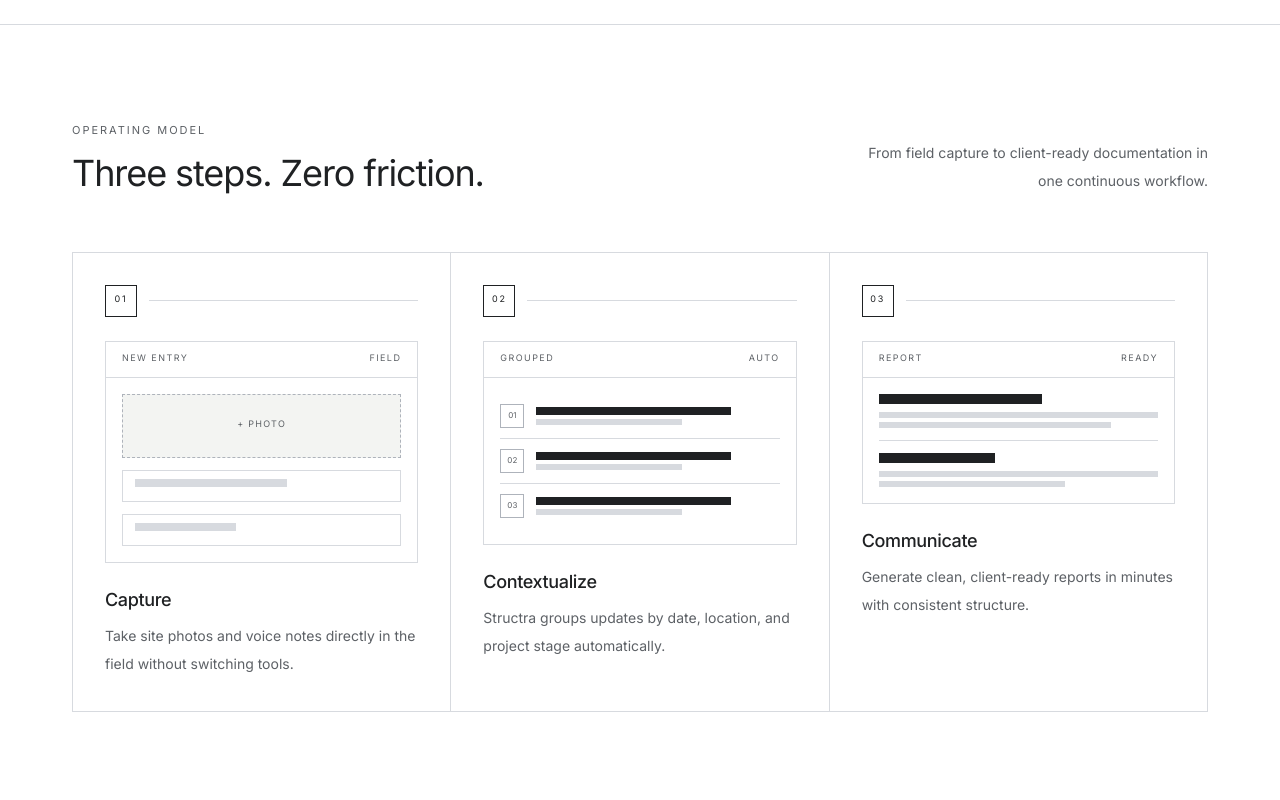
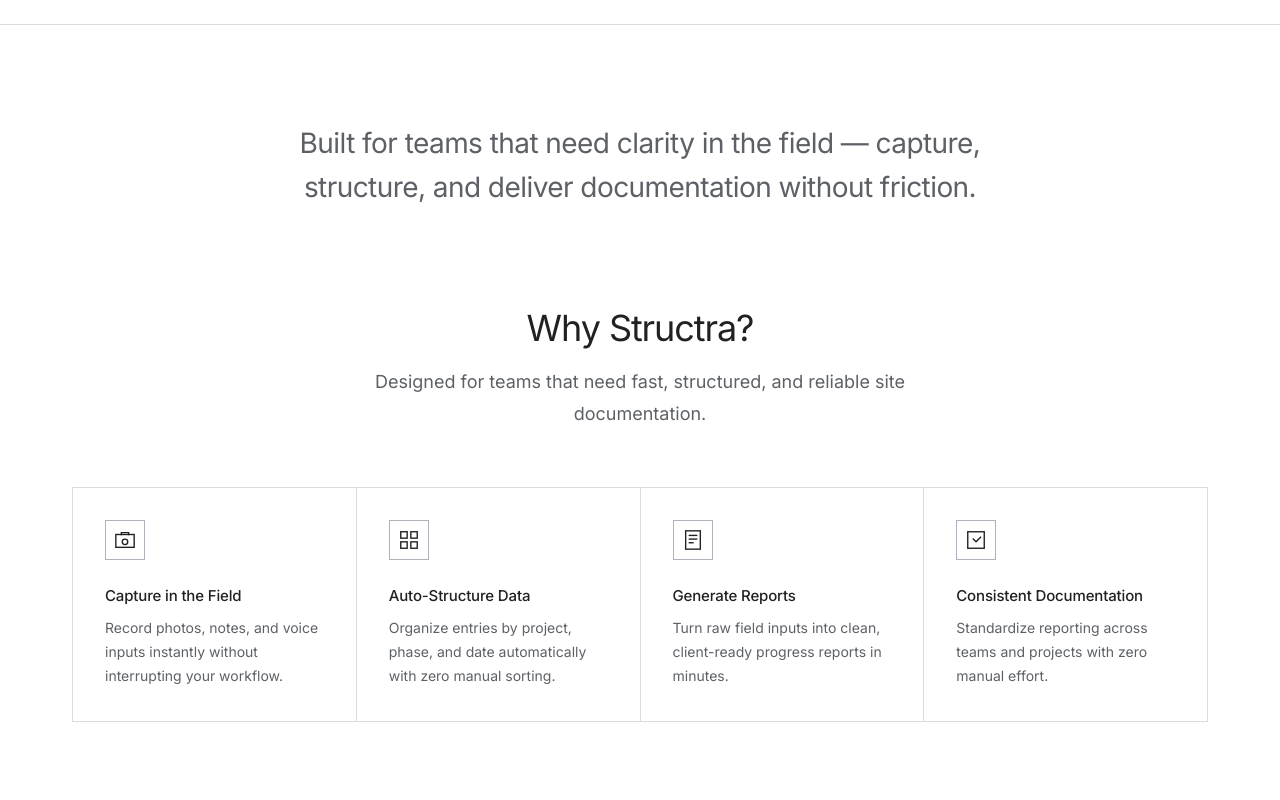
Before and after one commit to fudailzafar/structra, a React (Vite) app: page / in a window 1280 px wide. Shown: the part 740-1540 px from the top of the page. Built offline with nearby package versions, Linux system fonts and the light colour scheme.

Commit message:
feat: implement ValueSection component and integrate it into HomePage while refining ProcessSection layout and UI blocks.

```diff
--- a/src/pages/HomePage.tsx
+++ b/src/pages/HomePage.tsx
@@ -7,6 +7,7 @@
 import { ProcessSection } from "../sections/ProcessSection";
 import { SocialProofSection } from "../sections/SocialProofSection";
 import { TransformationSection } from "../sections/TransformationSection";
+import { ValueSection } from "../sections/ValueSection";
 
 export function HeroSlot() {
   return <HeroSection />;
@@ -18,6 +19,7 @@
 
   return (
     <div ref={pageRef}>
+      <div className="reveal"><ValueSection /></div>
       <div className="reveal"><ProcessSection /></div>
       <div className="reveal"><TransformationSection /></div>
       <div className="reveal"><SocialProofSection /></div>
--- a/src/sections/ProcessSection.tsx
+++ b/src/sections/ProcessSection.tsx
@@ -1,21 +1,18 @@
 import { Container } from "../components/Container";
 
-/* ─── Mock UI blocks for each step ─── */
+/* ─── Mock UI blocks ─── */
 
 function CaptureUI() {
   return (
     <div className="border border-[var(--fw-border)]">
-      {/* Title bar */}
       <div className="flex items-center justify-between border-b border-[var(--fw-border)] px-4 py-2.5">
         <span className="font-[var(--font-mono)] text-[9px] uppercase tracking-[0.16em] text-[var(--fw-muted)]">New Entry</span>
         <span className="font-[var(--font-mono)] text-[9px] uppercase tracking-[0.16em] text-[var(--fw-muted)]">Field</span>
       </div>
       <div className="space-y-3 p-4">
-        {/* Photo placeholder */}
         <div className="flex h-16 items-center justify-center border border-dashed border-[var(--fw-border-strong)] bg-[var(--fw-concrete)]">
           <span className="font-[var(--font-mono)] text-[9px] uppercase tracking-[0.14em] text-[var(--fw-muted)]">+ Photo</span>
         </div>
-        {/* Input lines */}
         <div className="h-8 border border-[var(--fw-border)] px-3 py-2">
           <div className="h-2 w-3/5 bg-[var(--fw-border)]" />
         </div>
@@ -59,14 +56,12 @@
         <span className="font-[var(--font-mono)] text-[9px] uppercase tracking-[0.16em] text-[var(--fw-muted)]">Ready</span>
       </div>
       <div className="space-y-3 p-4">
-        {/* Report header */}
         <div>
           <div className="h-2.5 w-7/12 bg-[var(--fw-text)]" />
           <div className="mt-2 h-1.5 w-full bg-[var(--fw-border)]" />
           <div className="mt-1 h-1.5 w-10/12 bg-[var(--fw-border)]" />
         </div>
         <div className="h-px w-full bg-[var(--fw-border)]" />
-        {/* Report body */}
         <div>
           <div className="h-2.5 w-5/12 bg-[var(--fw-text)]" />
           <div className="mt-2 h-1.5 w-full bg-[var(--fw-border)]" />
@@ -106,7 +101,7 @@
   return (
     <section id="process" aria-labelledby="process-heading" className="border-b border-[var(--fw-border)] bg-[var(--fw-bg)] py-24">
       <Container>
-        {/* Split header: title left, description right */}
+        {/* Split header */}
         <div className="flex flex-col gap-4 md:flex-row md:items-end md:justify-between">
           <div>
             <p className="font-[var(--font-mono)] text-[11px] uppercase tracking-[0.18em] text-[var(--fw-muted)]">Operating Model</p>
@@ -122,11 +117,11 @@
           </p>
         </div>
 
-        {/* 3-column grid with 1px vertical dividers */}
+        {/* 3-column grid with 1px dividers */}
         <div className="mt-14 grid grid-cols-1 gap-px border border-[var(--fw-border)] bg-[var(--fw-border)] md:grid-cols-3">
           {STEPS.map((step) => (
-            <article key={step.step} className="flex flex-col bg-[var(--fw-bg)] p-6 md:p-8">
-              {/* Step indicator */}
+            <article key={step.step} className="flex h-full flex-col bg-[var(--fw-bg)] p-6 md:p-8">
+              {/* Top — Step indicator */}
               <div className="mb-6 flex items-center gap-3">
                 <span className="grid h-8 w-8 place-items-center border border-[var(--fw-text)] font-[var(--font-mono)] text-[9px] tracking-[0.2em] text-[var(--fw-text)]">
                   {step.step}
@@ -134,14 +129,16 @@
                 <span className="h-px flex-1 bg-[var(--fw-border)]" aria-hidden="true" />
               </div>
 
-              {/* Mock UI */}
-              <div className="mb-6" aria-hidden="true">
+              {/* Middle — Mock UI (fixed height for alignment) */}
+              <div className="h-[200px]" aria-hidden="true">
                 <step.UI />
               </div>
 
-              {/* Text */}
-              <h3 className="text-lg font-medium tracking-[-0.02em] text-[var(--fw-text)]">{step.title}</h3>
-              <p className="mt-2 text-sm leading-7 text-[var(--fw-muted)]">{step.description}</p>
+              {/* Bottom — Text block (mt-auto anchors to bottom) */}
+              <div className="mt-auto pt-6">
+                <h3 className="text-lg font-medium tracking-[-0.02em] text-[var(--fw-text)]">{step.title}</h3>
+                <p className="mt-2 text-sm leading-7 text-[var(--fw-muted)]">{step.description}</p>
+              </div>
             </article>
           ))}
         </div>
--- /dev/null
+++ b/src/sections/ValueSection.tsx
@@ -0,0 +1,97 @@
+import { Container } from "../components/Container";
+
+const FEATURES = [
+  {
+    id: "capture",
+    title: "Capture in the Field",
+    description: "Record photos, notes, and voice inputs instantly without interrupting your workflow.",
+    icon: (
+      <svg width="22" height="22" viewBox="0 0 24 24" fill="none" stroke="currentColor" strokeWidth="1.5" strokeLinecap="square">
+        <rect x="2" y="6" width="20" height="14" />
+        <path d="M8 6V4h8v2" />
+        <circle cx="12" cy="14" r="3" />
+      </svg>
+    ),
+  },
+  {
+    id: "structure",
+    title: "Auto-Structure Data",
+    description: "Organize entries by project, phase, and date automatically with zero manual sorting.",
+    icon: (
+      <svg width="22" height="22" viewBox="0 0 24 24" fill="none" stroke="currentColor" strokeWidth="1.5" strokeLinecap="square">
+        <rect x="3" y="3" width="7" height="7" />
+        <rect x="14" y="3" width="7" height="7" />
+        <rect x="3" y="14" width="7" height="7" />
+        <rect x="14" y="14" width="7" height="7" />
+      </svg>
+    ),
+  },
+  {
+    id: "reports",
+    title: "Generate Reports",
+    description: "Turn raw field inputs into clean, client-ready progress reports in minutes.",
+    icon: (
+      <svg width="22" height="22" viewBox="0 0 24 24" fill="none" stroke="currentColor" strokeWidth="1.5" strokeLinecap="square">
+        <rect x="4" y="2" width="16" height="20" />
+        <line x1="8" y1="7" x2="16" y2="7" />
+        <line x1="8" y1="11" x2="16" y2="11" />
+        <line x1="8" y1="15" x2="12" y2="15" />
+      </svg>
+    ),
+  },
+  {
+    id: "consistency",
+    title: "Consistent Documentation",
+    description: "Standardize reporting across teams and projects with zero manual effort.",
+    icon: (
+      <svg width="22" height="22" viewBox="0 0 24 24" fill="none" stroke="currentColor" strokeWidth="1.5" strokeLinecap="square">
+        <path d="M9 11l3 3 5-5" />
+        <rect x="3" y="3" width="18" height="18" />
+      </svg>
+    ),
+  },
+];
+
+export function ValueSection() {
+  return (
+    <section aria-labelledby="value-heading" className="border-b border-[var(--fw-border)] bg-[var(--fw-bg)] py-24">
+      <Container>
+        {/* Top statement */}
+        <div className="mx-auto max-w-[760px] text-center">
+          <p className="text-pretty text-2xl leading-[1.6] tracking-[-0.02em] text-[var(--fw-muted)] md:text-[1.75rem] md:leading-[1.6]">
+            Built for teams that need clarity in the field — capture, structure, and deliver documentation without friction.
+          </p>
+        </div>
+
+        {/* Section heading */}
+        <div className="mx-auto mt-20 max-w-xl text-center md:mt-24">
+          <h2 id="value-heading" className="text-3xl leading-tight tracking-[-0.03em] text-[var(--fw-text)] md:text-4xl">
+            Why Structra?
+          </h2>
+          <p className="mt-4 text-base leading-7 text-[var(--fw-muted)] md:text-lg md:leading-8">
+            Designed for teams that need fast, structured, and reliable site documentation.
+          </p>
+        </div>
+
+        {/* 4-column feature grid */}
+        <div className="mt-14 grid grid-cols-1 gap-px border border-[var(--fw-border)] bg-[var(--fw-border)] sm:grid-cols-2 lg:grid-cols-4">
+          {FEATURES.map((feature) => (
+            <article
+              key={feature.id}
+              className="flex flex-col bg-[var(--fw-bg)] p-6 transition-colors duration-150 ease-out hover:bg-[var(--fw-concrete)] md:p-8"
+            >
+              {/* Icon */}
+              <div className="mb-6 flex h-10 w-10 items-center justify-center border border-[var(--fw-border-strong)] text-[var(--fw-text)]">
+                {feature.icon}
+              </div>
+
+              {/* Text */}
+              <h3 className="text-[15px] font-medium tracking-[-0.01em] text-[var(--fw-text)]">{feature.title}</h3>
+              <p className="mt-2 text-sm leading-6 text-[var(--fw-muted)]">{feature.description}</p>
+            </article>
+          ))}
+        </div>
+      </Container>
+    </section>
+  );
+}
```
